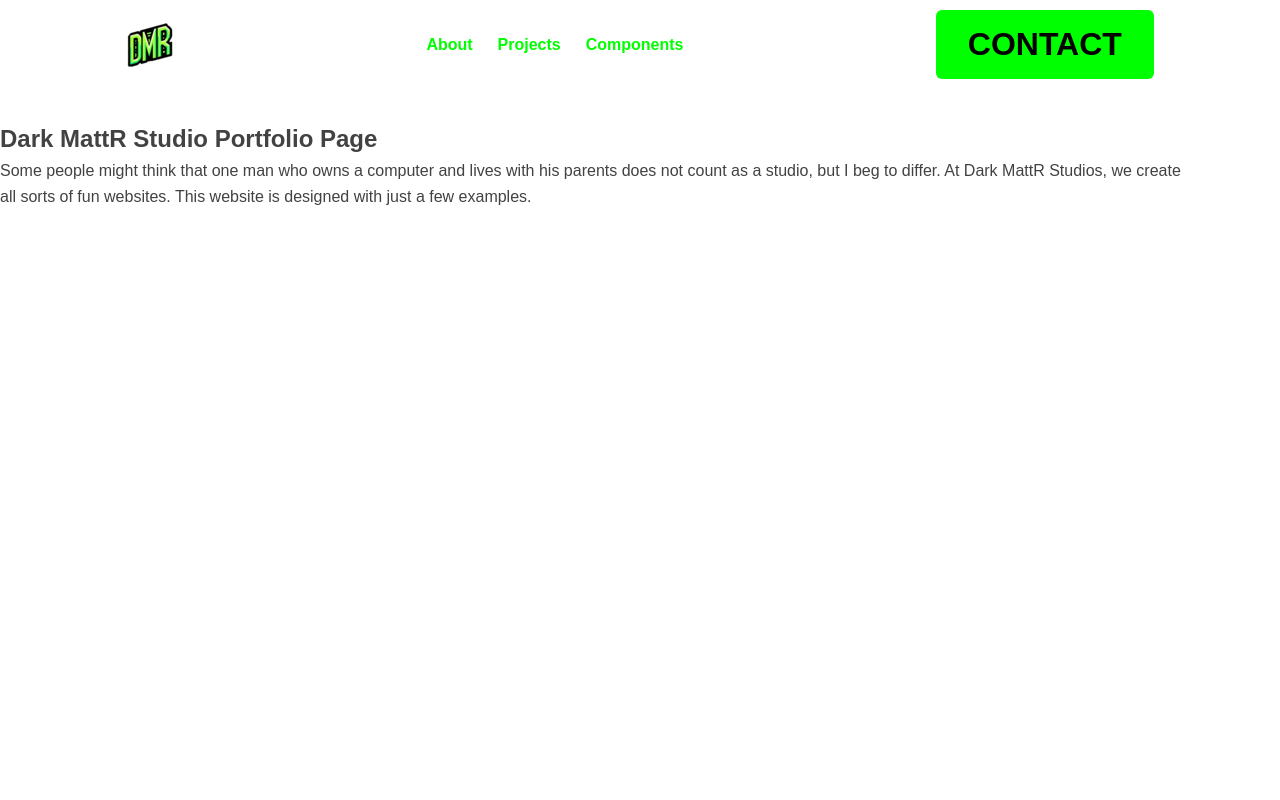
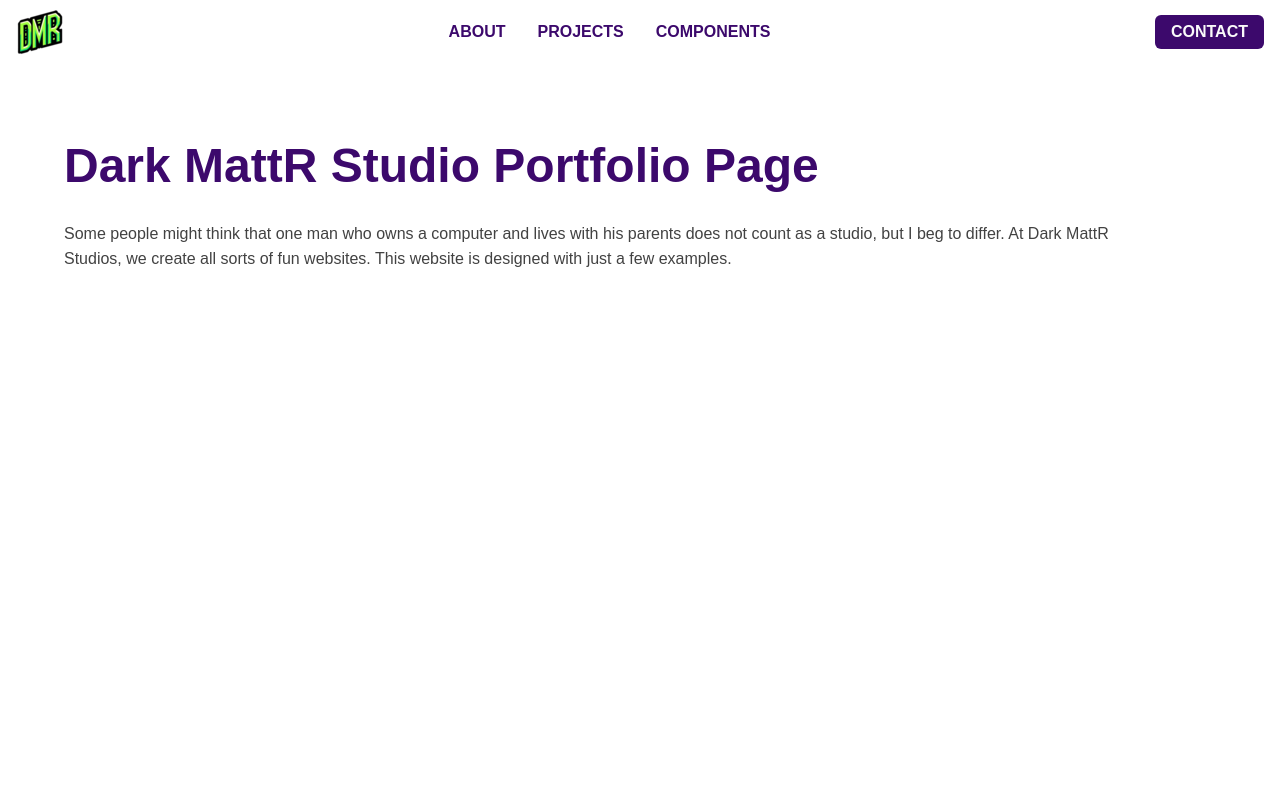
Before and after one commit to dark-matt-r/portfolio, a plain HTML site: page index.html in a window 1280 px wide. Shown: the top 800 px of the page. Drawn offline with Linux system fonts and the light colour scheme.

Commit message:
Homepage style changes.

```diff
--- a/css/index.css
+++ b/css/index.css
@@ -19,6 +19,12 @@
   --on-background-alt: rgba(66, 66, 66, 0.7);
   --background: rgb(255, 255, 255);
   --box-shadow: 0 5px 20px 1px rgba(0, 0, 0, 0.5);
+
+  /* Spacing */
+  --spacing-small: 8px;
+  --spacing-medium: 16px;
+  --spacing-large: 32px;
+  --spacing-jumbo: 64px;
 
   /* Media Query Breakpoints */
   --breakpoint-mobile: 480px; /* 320px — 480px: Mobile devices */
@@ -55,6 +61,7 @@
 */
 
 /* Dark Theme Color Variables */
+/*
 [data-theme="dark"] {
   --primary-color: #121212;
   --secondary-color: #1e1e1e;
@@ -70,6 +77,7 @@
   --on-background-alt: rgba(255, 255, 255, 0.7);
   --background: #121212;
 }
+  */
 
 * {
   margin: 0;
@@ -93,7 +101,7 @@ body {
   position: fixed;
   top: 0;
   width: 100%;
-  padding: 10px 0;
+  padding: var(--spacing-small) var(--spacing-medium);
   /* background-color: var(--header-color); */
   background-color: rgb(255 255 255 / 50%);
 }
@@ -105,9 +113,10 @@ body {
 } */
 
 .header-navigation {
+  width: 100%;
   display: flex;
   flex-direction: row;
-  justify-content: space-around;
+  justify-content: space-between;
   align-items: center;
 }
 
@@ -120,7 +129,7 @@ body {
   flex-direction: row;
   justify-content: space-evenly;
   align-items: center;
-  gap: 25px;
+  gap: var(--spacing-large);
   list-style: none;
 }
 
@@ -135,6 +144,7 @@ body {
   left: 50%;
   height: 100%;
   width: 100%;
+  border-radius: 6px;
   background-color: var(--primary-color);
   height: 0;
   transform: translate(-50%, -50%);
@@ -148,21 +158,25 @@ body {
   z-index: -1;
 }
 
-.header-navigation .header-navigation-links a {
-  color: var(--primary-button-color);
-  background-color: var(--background);
+.header-navigation .header-navigation-links li a {
+  color: var(--primary-color);
   text-decoration: none;
   font-weight: bold;
+  text-transform: uppercase;
+}
+
+.header-navigation .header-navigation-links li:hover a {
+  color: var(--on-primary);
 }
 
 .header-navigation-contact {
   text-transform: uppercase;
-  padding: 1rem 2rem;
+  padding: var(--spacing-small) var(--spacing-medium);
   border: none;
   border-radius: 6px;
-  background-color: var(--primary-button-color);
-  color: black;
-  font-size: 2rem;
+  background-color: var(--primary-color);
+  color: var(--on-primary);
+  font-size: 1rem;
   font-weight: bold;
   position: relative;
   overflow: hidden;
@@ -173,8 +187,8 @@ body {
   width: 100%;
   height: 30px;
   position: absolute;
-  background-color: white;
-  transform: translateX(-100%) rotate(-45deg);
+  background-color: var(--on-primary);
+  transform: translateX(-110%) rotate(-45deg);
   transition: transform 400ms;
 }
 
@@ -192,6 +206,14 @@ section {
 /* Hero Section Styles */
 #hero {
   min-height: 100vh;
+  margin: var(--spacing-jumbo) 0;
+  padding: var(--spacing-jumbo);
+}
+
+h2 {
+  font-size: 3rem;
+  margin-bottom: var(--spacing-medium);
+  color: var(--primary-color);
 }
 
 /* Projects Section Styles */
```
